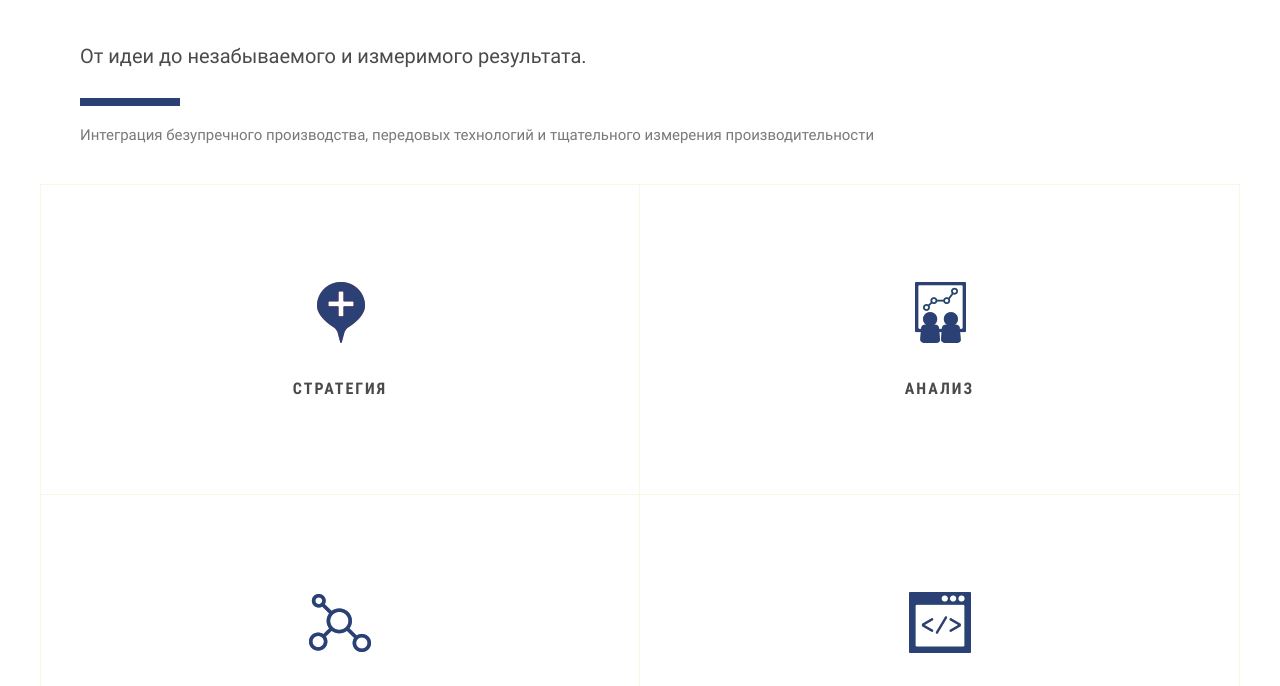
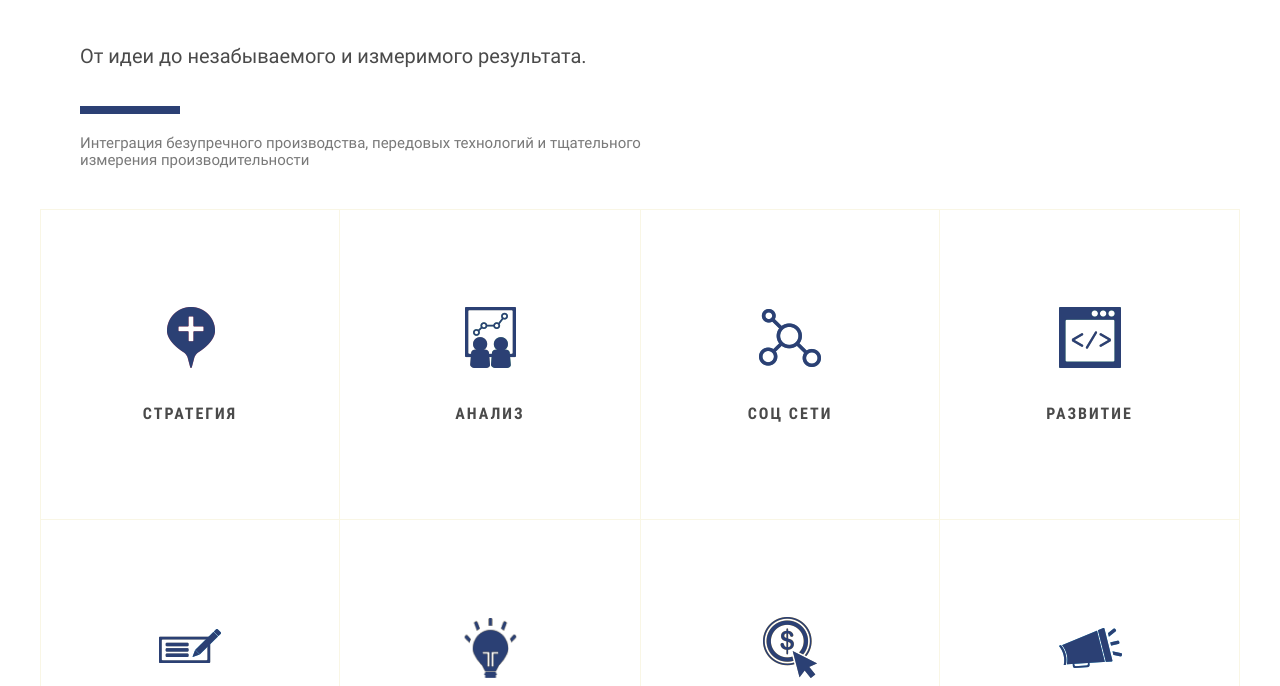
Before and after one commit to EPShepelev/mobile-first_project, a website: page app/index.html in a window 1280 px wide. Shown: the part 552-1238 px from the top of the page. Drawn offline with nearby package versions, Linux system fonts and the light colour scheme; files that its build step writes are made by us from their sources.

Commit message:
added style to services for 1024, done

```diff
--- a/app/scss/tablet-1024.scss
+++ b/app/scss/tablet-1024.scss
@@ -30,3 +30,35 @@
     }
   }
 }
+
+.services {
+  padding: 52px 0 0;
+  &__title {
+    margin-bottom: 60px;
+  }
+  &__descr {
+    padding-bottom: 46px;
+    margin-bottom: 40px;
+  }
+  &__text {
+    margin-bottom: 32px;
+    max-width: 608px;
+  }
+  &__item {
+    width: 25%;
+    min-height: 277px;
+    padding: 0 17px;
+    &:nth-child(2),
+    &:nth-child(6) {
+      border-right: none;
+    }
+    &:hover {
+      padding: 0 17px;
+      .services__item-inner {
+        margin: 10px 0;
+        padding: 21px 9px 5px;
+        min-height: 255px;
+      }
+    }
+  }
+}
--- a/app/scss/tablet-768.scss
+++ b/app/scss/tablet-768.scss
@@ -69,7 +69,6 @@
     &:hover {
       padding: 0 18px;
       .services__item-inner {
-        margin: 18px 0;
         padding: 35px 60px 5px;
         min-height: 288px;
       }
```
